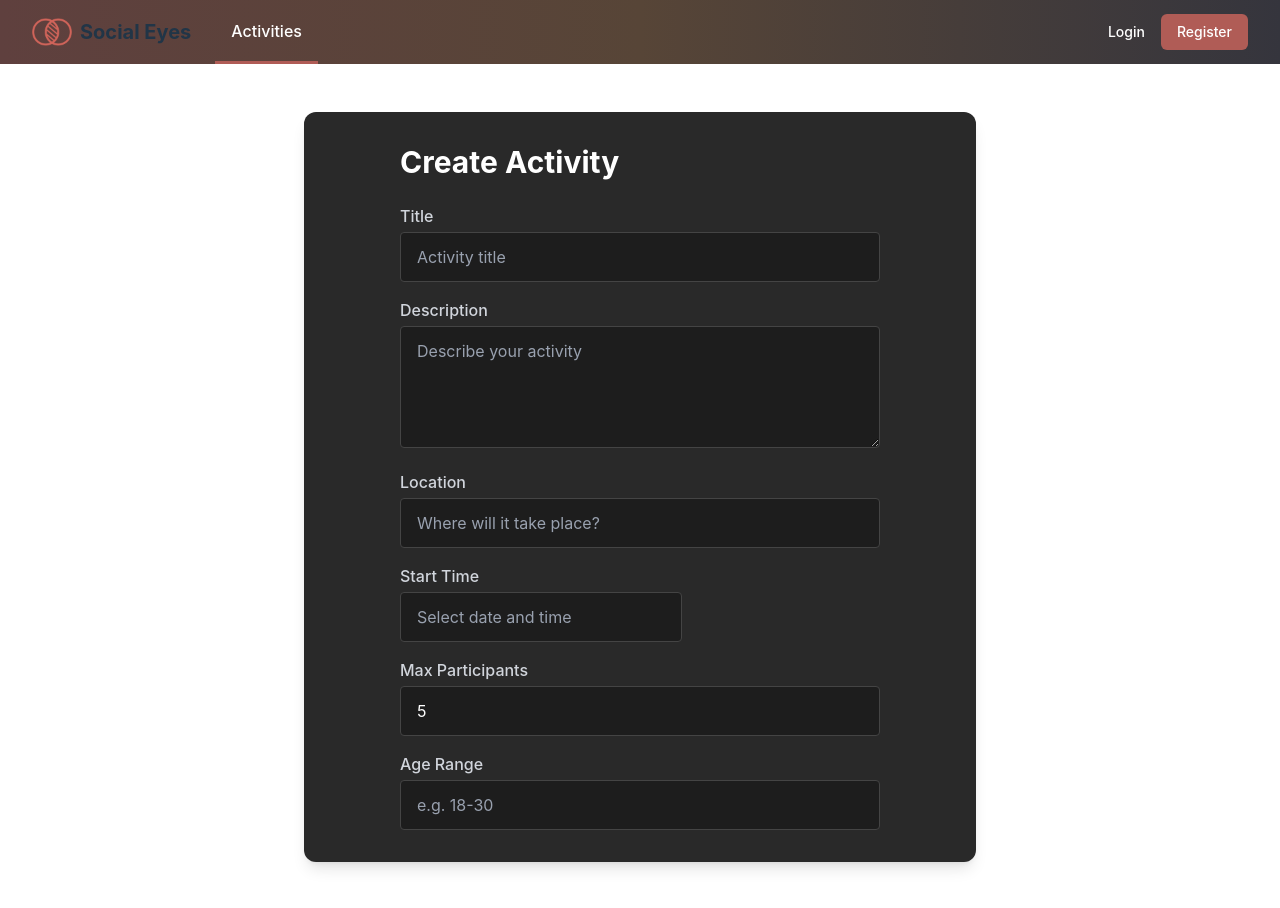
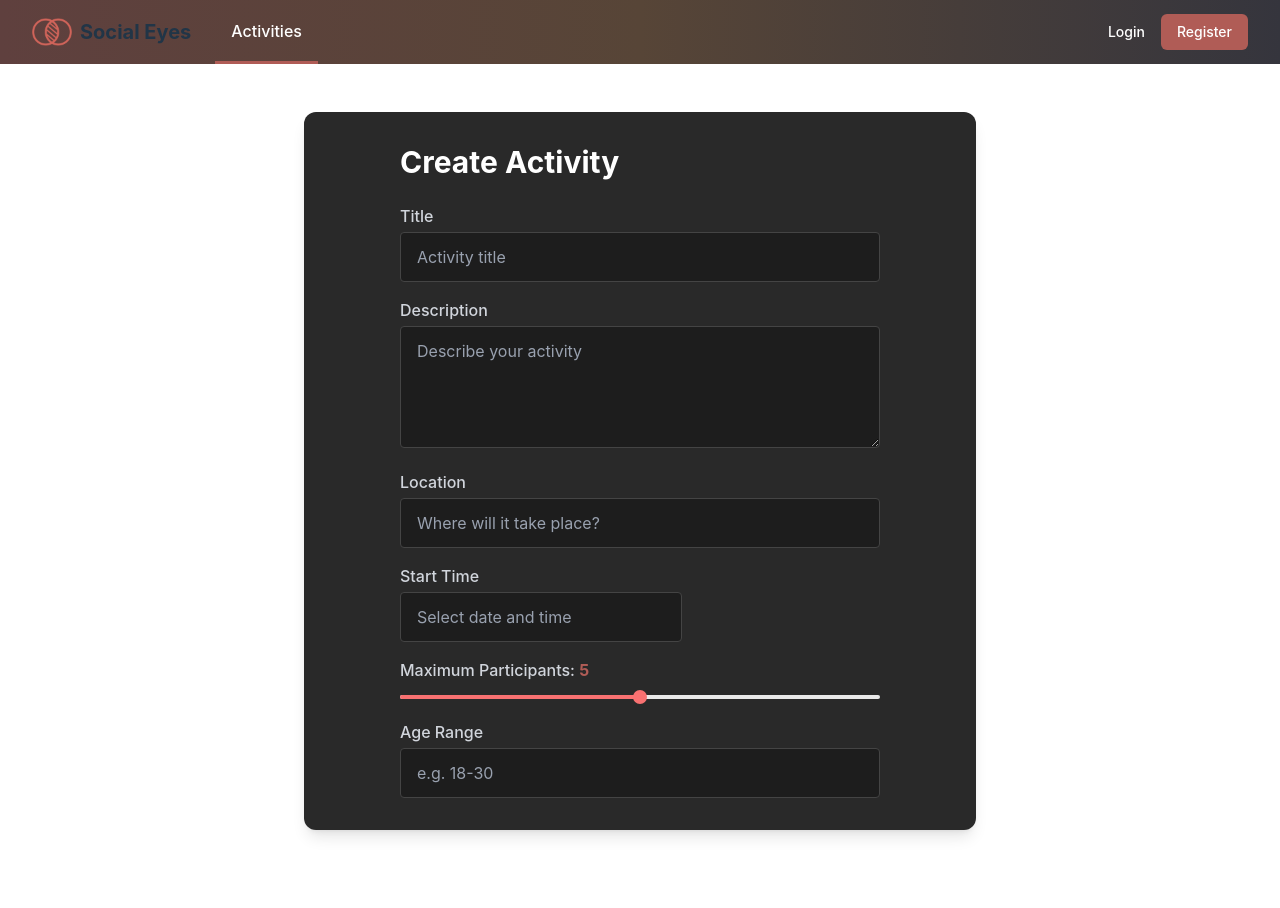
Before and after one commit to tadasmak/socialize_project_frontend, a React (Vite) app: page /activities/new in a window 1280 px wide. After the commit the page ends 878 px from the top, so only its background shows below. Built offline with nearby package versions, Linux system fonts and the light colour scheme.

Commit message:
Import Slider and create a slider for max_participants in ActivityCreate

```diff
--- a/src/pages/ActivityCreate.tsx
+++ b/src/pages/ActivityCreate.tsx
@@ -4,7 +4,9 @@ import { toast } from 'react-toastify';
 
 import DatePicker from 'react-datepicker';
 import 'react-datepicker/dist/react-datepicker.css';
-import { format } from 'date-fns';
+
+import Slider from 'rc-slider';
+import 'rc-slider/assets/index.css';
 
 import { apiFetch } from '../utils/api';
 import { useAuth } from '../context/AuthContext';
@@ -31,6 +33,10 @@ const ActivityCreate = () => {
 
   const handleDateChange = (date: Date | null) => {
     setForm(prev => ({ ...prev, start_time: date }));
+  }
+
+  const handleMaxParticipantsChange = (value: number) => {
+    setForm(prev => ({ ...prev, max_participants: value }));
   }
 
   const handleSubmit = async (e: React.FormEvent) => {
@@ -133,17 +139,15 @@ const ActivityCreate = () => {
         </div>
 
         <div>
-          <label htmlFor="max_participants" className="block mb-1 font-medium text-gray-300">Max Participants</label>
-          <input
-            id="max_participants"
-            type="number"
-            name="max_participants"
-            value={form.max_participants}
-            onChange={handleChange}
-            className="w-full px-4 py-3 rounded bg-[#1d1d1d] text-white placeholder-gray-400 border border-[#444] focus:outline-none focus:ring-2 focus:ring-bg-coral"
-            required
-            min={1}
-          />
+            <label htmlFor="max_participants" className="block mb-2 font-medium text-gray-300">Maximum Participants: <span className="text-coral font-bold">{form.max_participants}</span></label>
+            <Slider
+                min={2}
+                max={8}
+                value={form.max_participants}
+                onChange={(value) => handleMaxParticipantsChange(value as number)}
+                trackStyle={{ backgroundColor: '#f87171' }}
+                handleStyle={{ borderColor: '#f87171', backgroundColor: '#f87171', opacity: 1 }}
+            />
         </div>
 
         <div>
```
